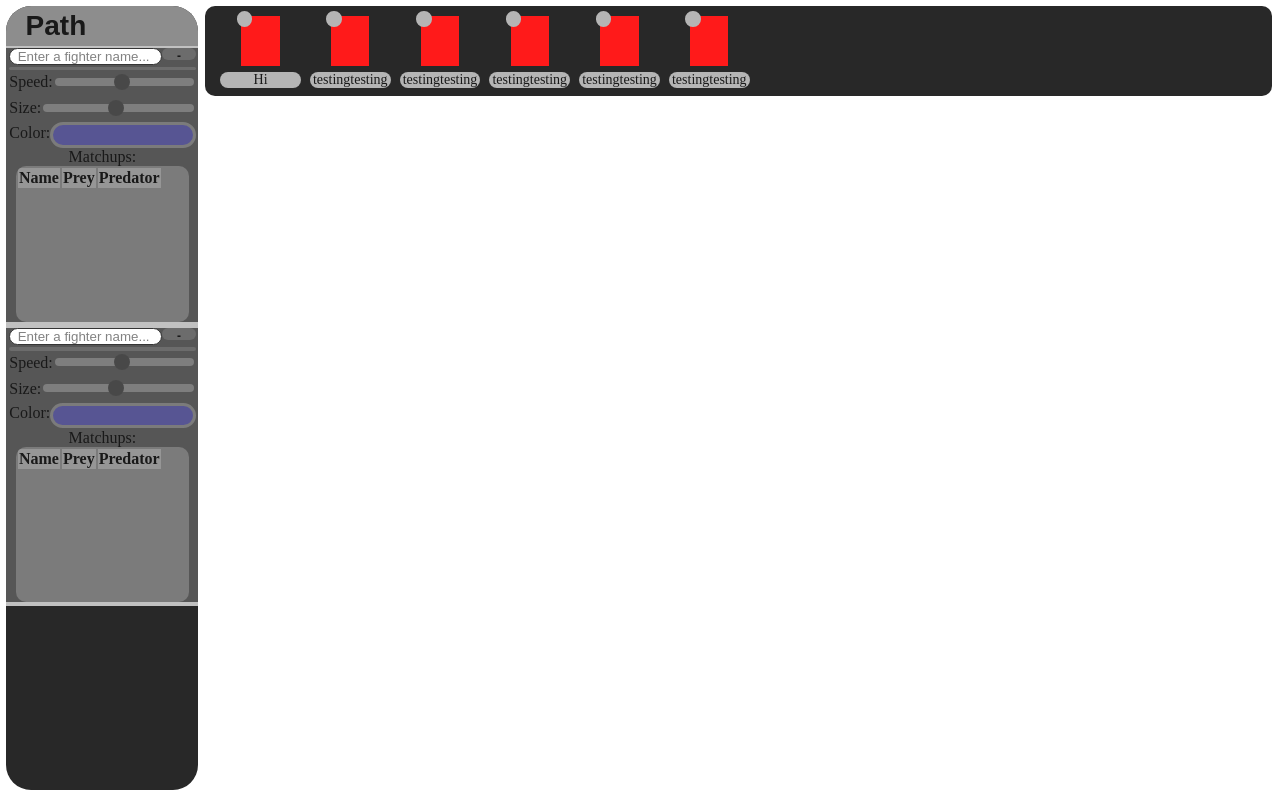
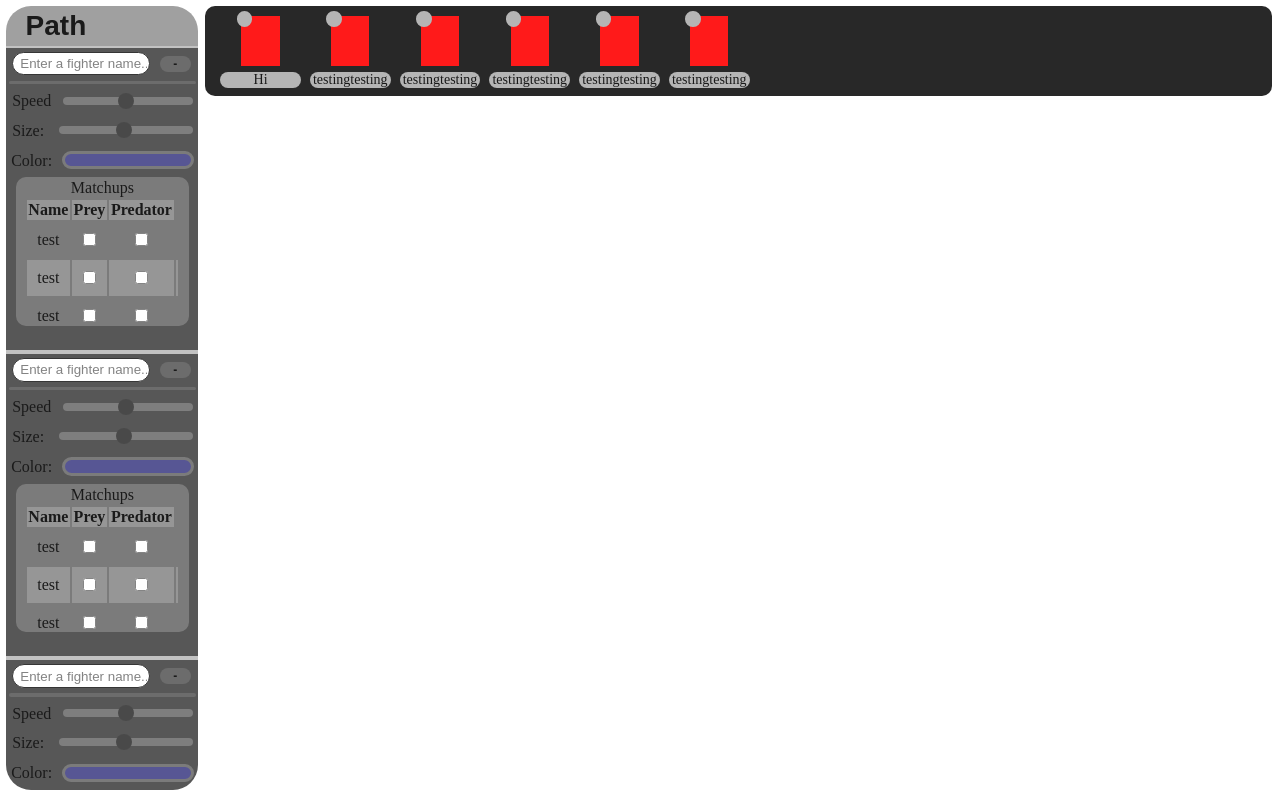
Before and after one commit to noah-ws/path-fighting, a Vue app: page / in a window 1280 px wide. Built offline with nearby package versions, Linux system fonts and the light colour scheme.

Commit message:
edited layout of entity editor and selector

```diff
--- a/src/components/EntityEditorItem.vue
+++ b/src/components/EntityEditorItem.vue
@@ -6,7 +6,7 @@
         </div>
         <div class="rounded-divider"></div>
         <div class="entity-speed-row">
-            <label class="speed-label">Speed:</label>
+            <label class="speed-label">Speed</label>
             <input type="range" class="entity-customizer-speed-slider" min="1" max="30" value="15" />
         </div>
         <div class="entity-size-row">
@@ -23,8 +23,8 @@
             </div>
             <div class="entity-customizer-color-picker-pointer"></div>
         </div>
-        <div class="matchups-label">Matchups:</div>
         <div class="entity-customizer-matchups-container">
+            <div class="matchups-label">Matchups</div>
             <table class="matchups-table">
                 <thead>
                     <tr>
@@ -33,14 +33,26 @@
                         <th>Predator</th>
                     </tr>
                 </thead>
-                <tbody></tbody>
+                <tbody>
+                    <MatchupsRow rowLabel="test" />
+                    <MatchupsRow rowLabel="test" />
+                    <MatchupsRow rowLabel="test" />
+                    <MatchupsRow rowLabel="test" />
+                    <MatchupsRow rowLabel="test" />
+                    <MatchupsRow rowLabel="test" />
+                </tbody>
             </table>
         </div>
     </div>
 </template>
 
 <script>
+import MatchupsRow from './MatchupsRow.vue';
+
 export default {
+  components: {
+      MatchupsRow
+  },
   name: "EntityEditorItem",
   props: {
   },
@@ -51,29 +63,37 @@ export default {
 .entity-container {
     position: relative;
     height: 35%;
-    border-top: 2px solid rgb(187, 187, 187);;
-    border-bottom: 4px solid rgb(187, 187, 187);
     background-color: rgb(68, 68, 68);
     display: flex;
     flex-direction: column;
     flex-wrap: nowrap;
     align-items: center;
+    gap: 5px;
+    padding-top: 2%;
+    padding-bottom: 12.5%;
+
+    border-bottom: 2px solid rgb(187, 187, 187);
+    border-top: 2px solid rgb(187, 187, 187);;
 }
 
 .entity-customizer-header
 {
     display: flex;
+    gap: 10px;
+    align-items: center;
     flex-wrap: nowrap;
-    width: 97%;
+    width: 93%;
     /* justify-content:space-evenly; */
-    flex: 1;
+    flex: 5;
+    padding-left: 5%;
+    padding-right: 6%;
 }
 
 .entity-customizer-text-box
 {
     border: 1px solid rgb(32, 32, 32);
     border-radius: 30px;
-    height: 70%;
+    height: 80%;
     min-width: 5px;
     flex: 20;
     outline-width: 0;
@@ -106,9 +126,11 @@ export default {
 {
     display: flex;
     flex-wrap: nowrap;
-    width: 97%;
+    width: 95%;
     /* justify-content:space-evenly; */
     flex: 5;
+    gap: 10px;
+    padding-left: 1%;
 }
 
 .speed-label
@@ -157,9 +179,11 @@ export default {
 {
     display: flex;
     flex-wrap: nowrap;
-    width: 97%;
+    width: 95%;
     /* justify-content:space-evenly; */
     flex: 5;
+    gap: 13px;
+    padding-left: 1%;
 }
 
 .size-label
@@ -208,9 +232,11 @@ export default {
 {
     display: flex;
     flex-wrap: nowrap;
-    width: 97%;
+    width: 95%;
     /* justify-content:space-evenly; */
     flex: 5;
+    gap: 10px;
+    align-items: center;
 }
 
 .color-label
@@ -223,7 +249,7 @@ export default {
 .entity-customizer-color-box
 {
     width: 100%;
-    height: 75%;
+    height: 50%;
     background-color: rgba(71, 68, 255, 0.363);
     border: rgb(109, 109, 109);
     border-radius: 20px;
@@ -282,12 +308,24 @@ export default {
 
 .matchups-label
 {
-    flex: 0.5;
+    flex: 0.2;
     font-size: 2vh;
+}
+
+.rounded-divider-matchups
+{
+    background-color:  rgb(255, 0, 0);
+    width: 97%;
+    flex: 0.03;
+    border-radius: 50px;
 }
 
 .entity-customizer-matchups-container
 {
+    display: flex;
+    gap: 1px;
+    flex-direction: column;
+    align-items: center;
     width: 90%;
     height: 90%;
     background-color: rgb(109, 109, 109);
@@ -295,6 +333,13 @@ export default {
     flex: 30;
     overflow-x: hidden;
     overflow-y: auto;
+    padding-top: 1%;
+}
+
+.matchups-table {
+    flex: 5;
+    width: 90%;
+    border-radius: 20px;
 }
 
 .matchups-table thead tr
--- a/src/components/EntityEditorPanel.vue
+++ b/src/components/EntityEditorPanel.vue
@@ -4,6 +4,9 @@
             <div class="sidenav-header-text">Path Fighting</div>
             <!-- TODO: button component <button class="sidenav-header-minimize" id="sidenav-header-minimize"></button> -->
         </div>
+        <EntityEditorItem />
+        <EntityEditorItem />
+        <EntityEditorItem />
         <EntityEditorItem />
         <EntityEditorItem />
     </div>
@@ -30,7 +33,7 @@ export default {
     z-index: 1;
     top: 0;
     left: 0;
-    background-color: #111;
+    background-color: rgb(40, 40, 40);
     overflow-x: hidden;
     border-radius: 25px;
     opacity: 0.9;
@@ -40,17 +43,7 @@ export default {
 {
     width: 100%;
     height: 5%;
-    background-color: #818181;
-    display: flex;
-    /* position: sticky; */
-    flex-wrap: nowrap;
-}
-
-.sidenav-header
-{
-    width: 100%;
-    height: 5%;
-    background-color: #818181;
+    background-color: rgb(150, 150, 150);
     display: flex;
     /* position: sticky; */
     flex-wrap: nowrap;
--- /dev/null
+++ b/src/components/MatchupsRow.vue
@@ -0,0 +1,28 @@
+<template>
+    <tr class="matchup-row">
+        <td>
+            <label class="row-label">{{ rowLabel }}</label>
+        </td>
+        <td>
+            <input class="matchup-predator" type="checkbox">
+        </td>
+        <td>
+            <input class="matchup-prey" type="checkbox">
+        </td>
+        <td class="row-prey"></td>
+    </tr>
+</template>
+
+<script>
+export default {
+  name: "MatchupsRow",
+  props: {
+      rowLabel: String,
+  },
+};
+
+</script>
+
+<style scope>
+
+</style>
```
Also changed, not shown: src/components/Canvas.vue (added, +29 -0 lines).
